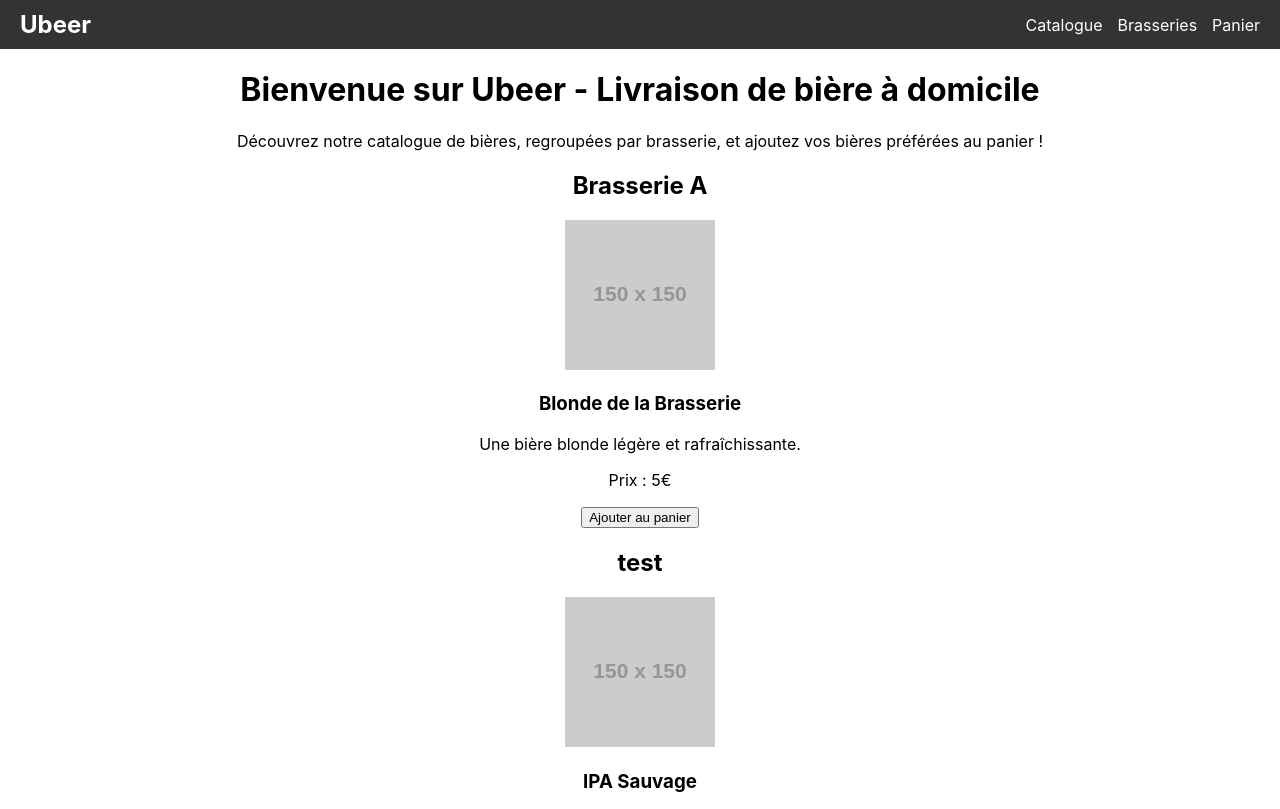
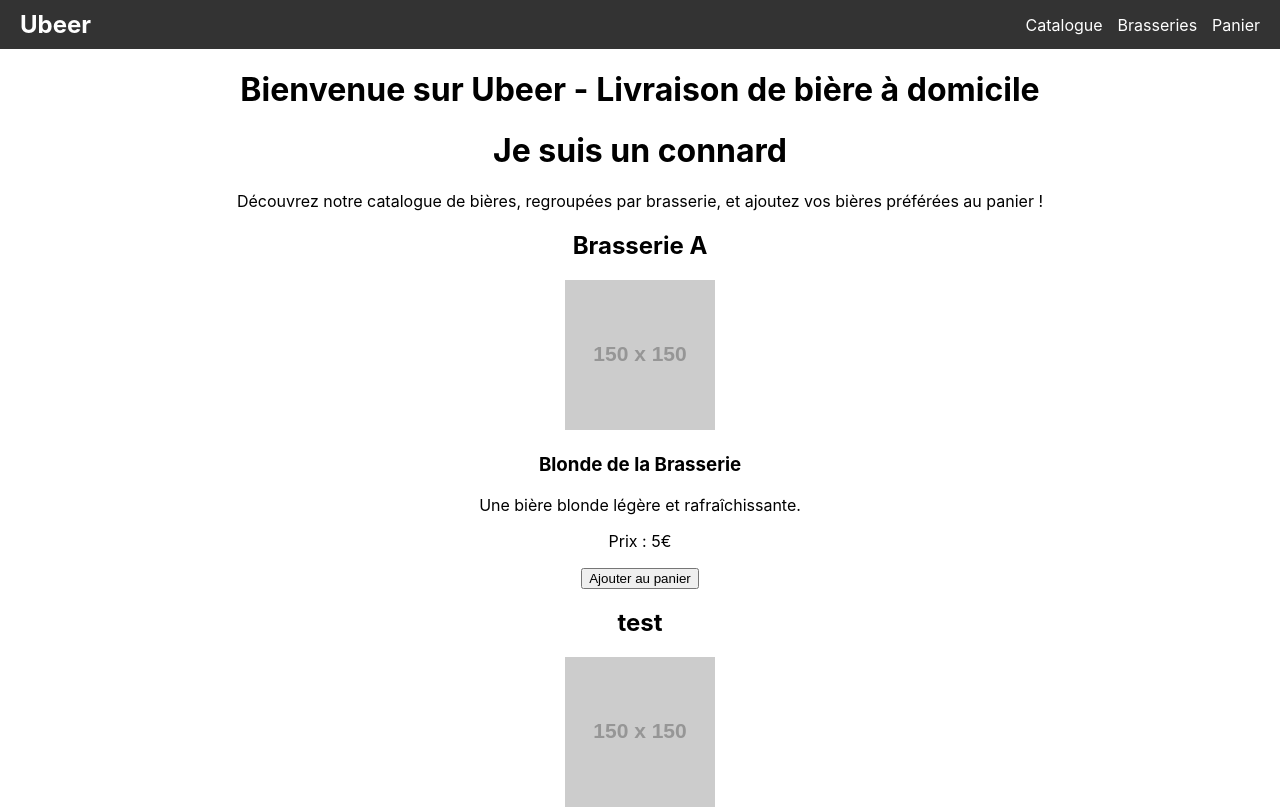
Before and after one commit to naiso-a/Ubeer, a React (Create React App) app in the folder frontend/: page / in a window 1280 px wide. Shown: the top 809 px of the page. Built offline with nearby package versions, Linux system fonts and the light colour scheme.

Commit message:
Test jused quoicoubeh

```diff
--- a/frontend/src/components/Home.jsx
+++ b/frontend/src/components/Home.jsx
@@ -65,6 +65,7 @@ const Home = () => {
     <div className="home-container">
       <header className="home-header">
         <h1>Bienvenue sur Ubeer - Livraison de bière à domicile</h1>
+        <h1>Je suis un connard</h1>
         <p>Découvrez notre catalogue de bières, regroupées par brasserie, et ajoutez vos bières préférées au panier !</p>
       </header>
 
```
